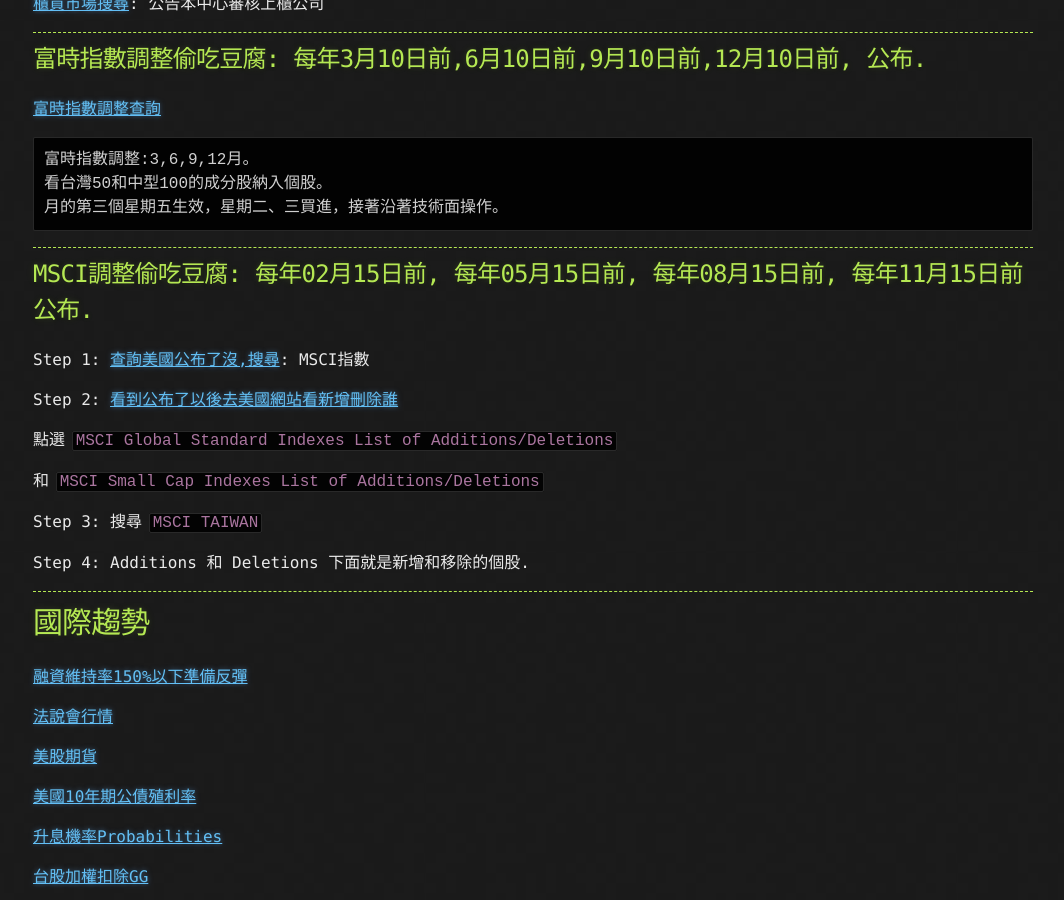
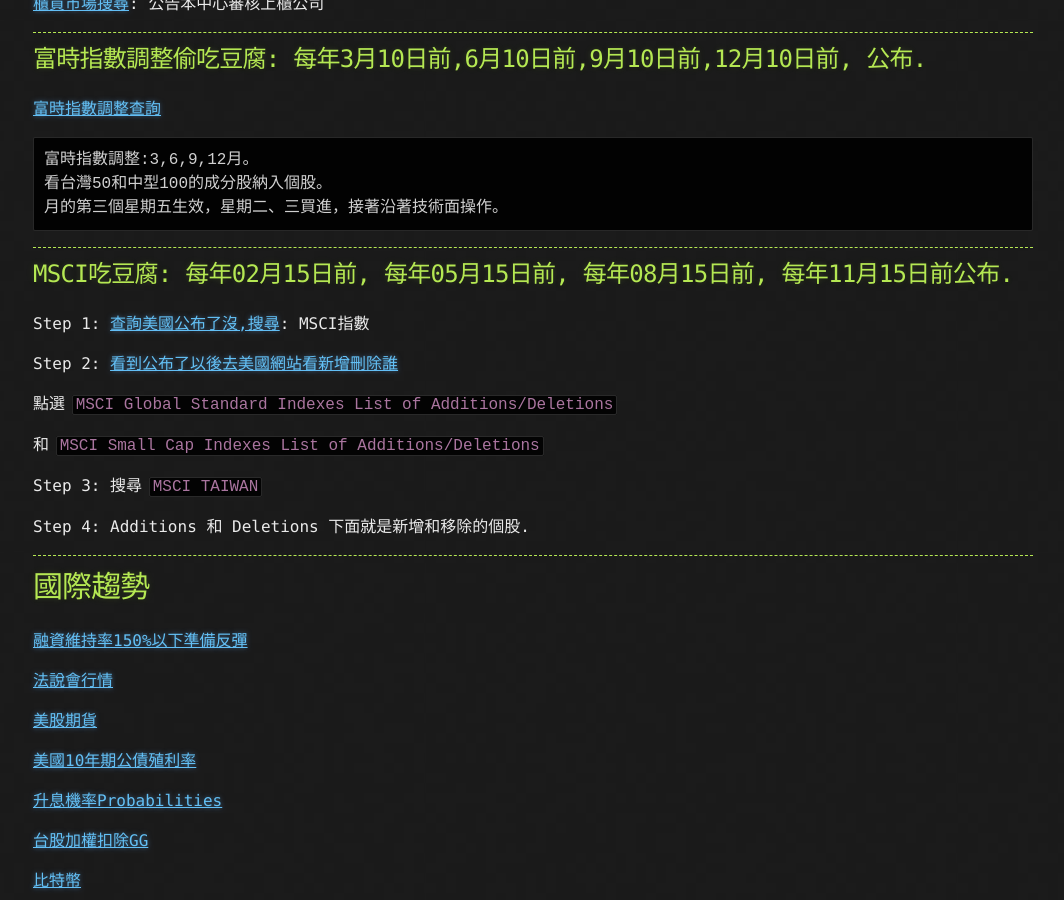
Before and after one commit to lepg5487/Stock_God, a Jekyll site: the page built from experience.md, in a window 1280 px wide and 900 px high, scrolled down 512 px. Shown: the whole window, without its empty margins (107-1171 px from the left). Built offline with Jekyll 4.4.1, drawn with Linux system fonts in a browser that asks for light colours; our own code applies the rules of GitHub Pages for plain Markdown files.

Commit message:
Update experience.md

```diff
--- a/experience.md
+++ b/experience.md
@@ -27,7 +27,7 @@
 
 ---
 
-## MSCI調整偷吃豆腐: 每年02月15日前, 每年05月15日前, 每年08月15日前, 每年11月15日前公布.
+## MSCI吃豆腐: 每年02月15日前, 每年05月15日前, 每年08月15日前, 每年11月15日前公布.
 
 Step 1: [查詢美國公布了沒,搜尋](https://www.twse.com.tw/zh/news/newsList): MSCI指數
 
```
